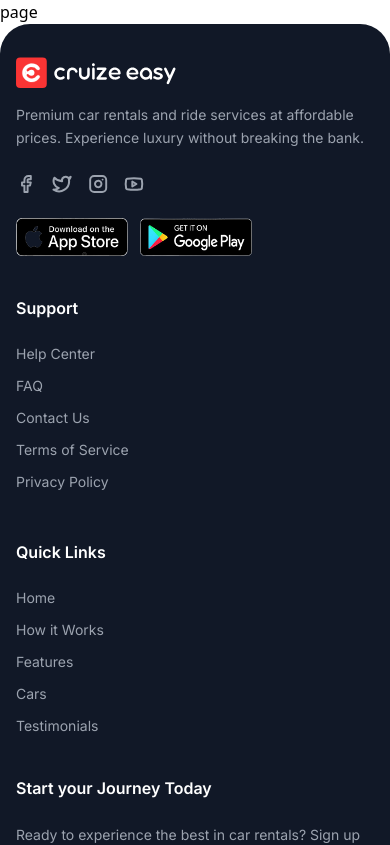
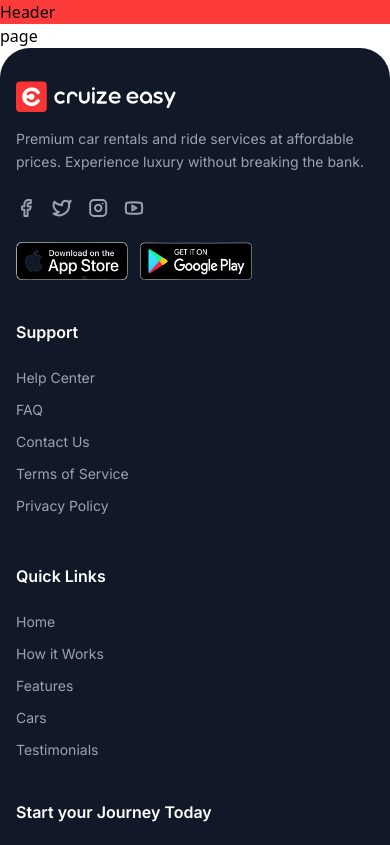
Before and after one commit to CruiZeEasy/cruize-easy-frontend, a Next.js app: page / in a window 390 px wide. Shown: the top 845 px of the page. Built offline with nearby package versions, Linux system fonts and the light colour scheme.

Commit message:
changed the max-w on the footer

```diff
--- a/app/layout.tsx
+++ b/app/layout.tsx
@@ -1,5 +1,6 @@
 import type { Metadata } from "next";
 import { Inter } from "next/font/google";
+import { Header } from "@/components/shared/Header";
 import { Footer } from "@/components/shared/Footer";
 import "./globals.css";
 
@@ -25,6 +26,7 @@
     <html lang="en">
       <body className={inter.variable}>
         <div className="flex min-h-screen flex-col">
+          <Header />
           <main className="flex-1">{children}</main>
           <Footer />
         </div>
--- a/components/shared/Footer.tsx
+++ b/components/shared/Footer.tsx
@@ -60,7 +60,7 @@
               quality={100}
             />
 
-            <p className="text-sm leading-relaxed text-neutral-400 max-w-full md:max-w-[20rem] mb-6">
+            <p className="text-sm text-pretty leading-relaxed text-neutral-400 max-w-full sm:max-w-[20rem] mb-6">
               Premium car rentals and ride services at affordable prices.
               Experience luxury without breaking the bank.
             </p>
@@ -96,7 +96,7 @@
             </div>
 
             {/* Support Links */}
-            <div>
+            <nav aria-label="Support">
               <h3 className="font-semibold text-white mb-6">Support</h3>
               <ul className="text-sm text-neutral-400 space-y-3">
                 {supportLinks.map((link) => (
@@ -110,12 +110,12 @@
                   </li>
                 ))}
               </ul>
-            </div>
+            </nav>
           </section>
 
           <section>
             {/* Quick Links */}
-            <div className="mb-10">
+            <nav aria-label="Quick Links" className="mb-10">
               <h3 className="font-semibold text-white mb-6">Quick Links</h3>
               <ul className="text-sm text-neutral-400 space-y-3">
                 {quickLinks.map((link) => (
@@ -129,14 +129,14 @@
                   </li>
                 ))}
               </ul>
-            </div>
+            </nav>
 
             <div>
               <h3 className="font-semibold text-white mb-6">
                 Start your Journey Today
               </h3>
 
-              <p className="text-sm leading-relaxed text-neutral-400 mb-6 max-w-full md:max-w-[20rem]">
+              <p className="text-sm text-pretty leading-relaxed text-neutral-400 mb-6 max-w-full sm:max-w-[20rem]">
                 Ready to experience the best in car rentals? Sign up now and get
                 your first ride at a special discount.
               </p>
--- /dev/null
+++ b/components/shared/Header.tsx
@@ -0,0 +1,5 @@
+"use client";
+
+export function Header() {
+  return <header className="bg-primary">Header</header>;
+}
```
